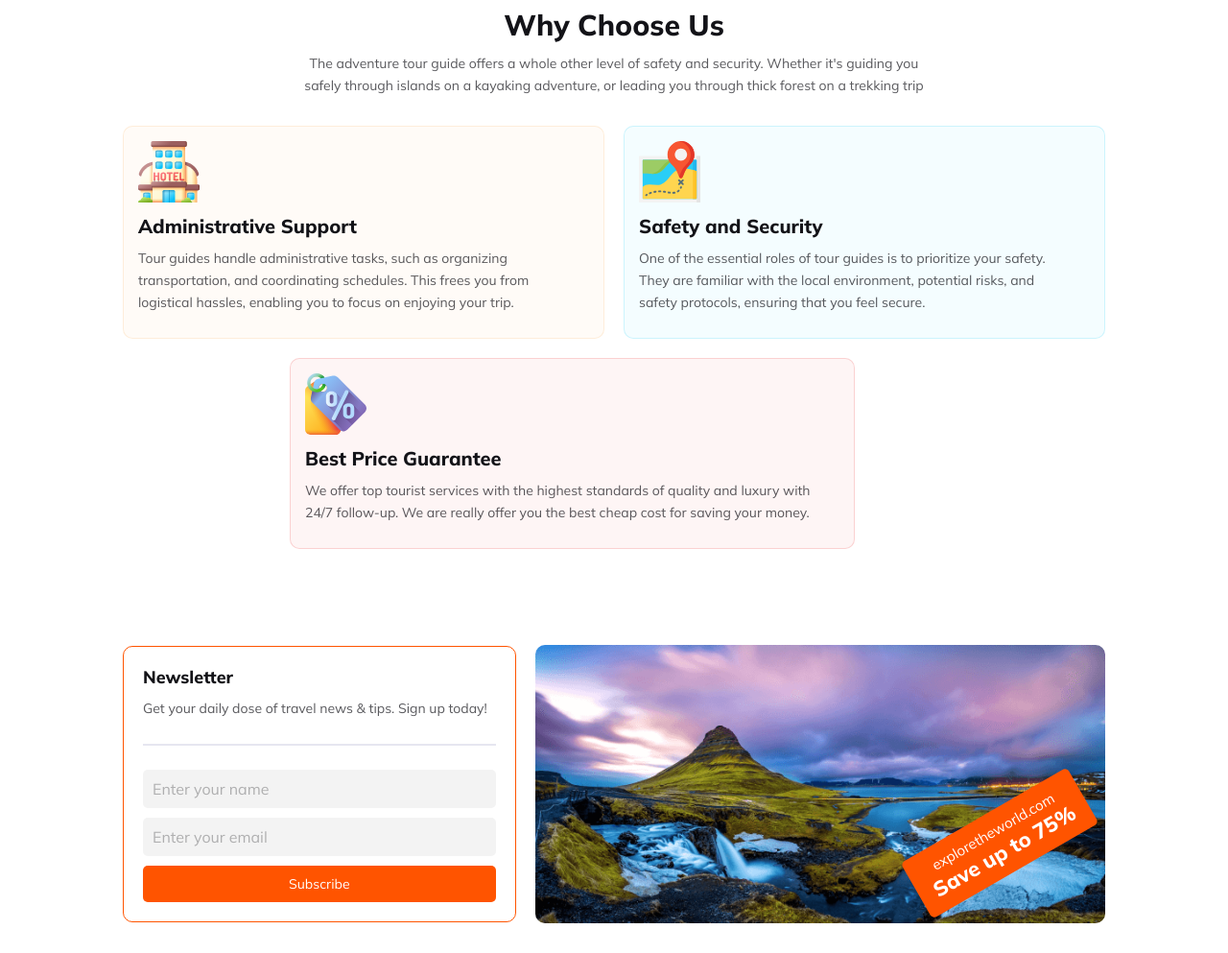
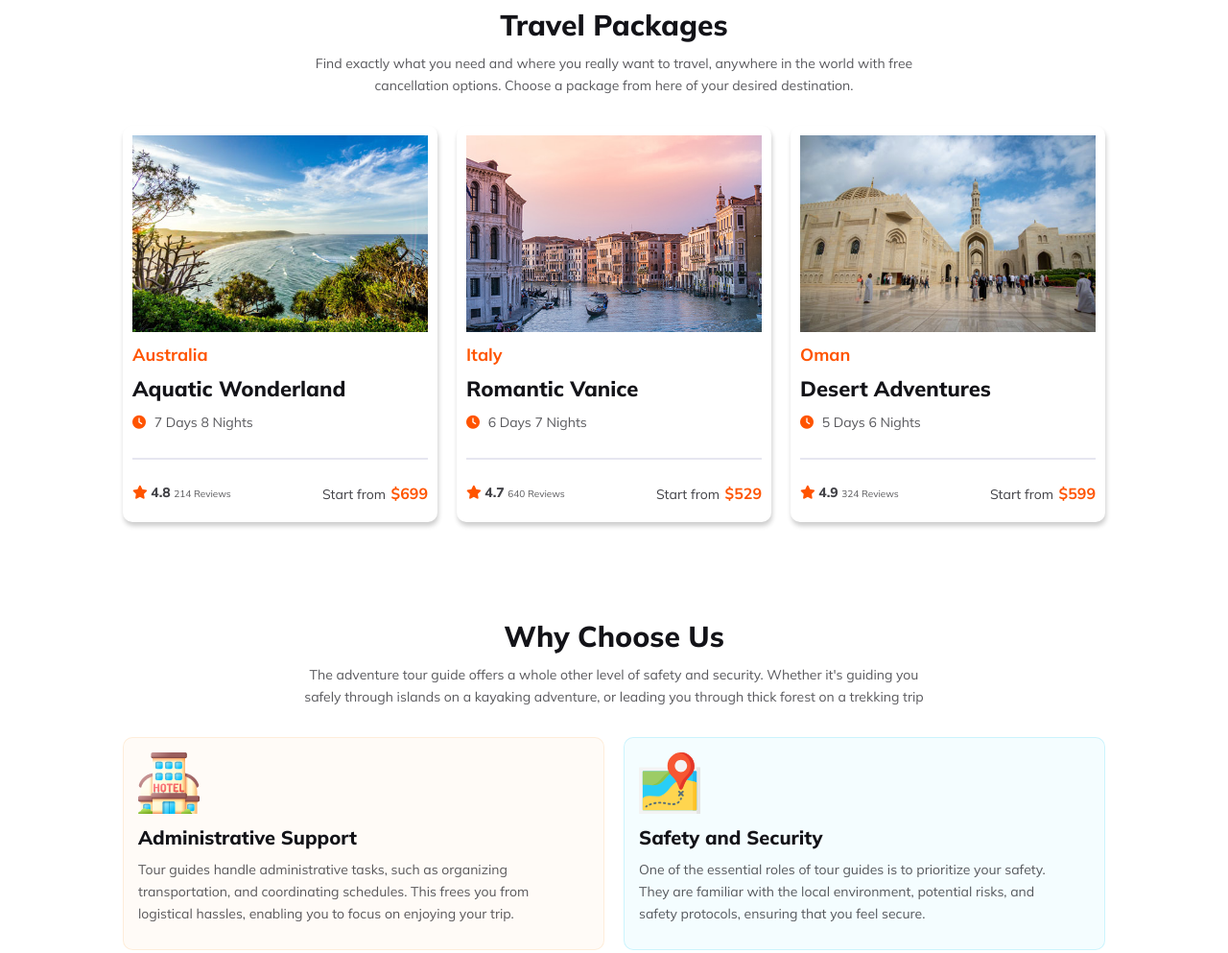
Before and after one commit to BurhanUddinAhmad/B9A2-Explore-The-World, a plain HTML site: page index.html in a window 1280 px wide. Shown: the part 2140-3133 px from the top of the page at 96% size. Drawn offline with Linux system fonts and the light colour scheme.

Commit message:
Added travel packages section as Bonus section

```diff
--- a/css/responsive.css
+++ b/css/responsive.css
@@ -105,6 +105,14 @@
     .newsletter-contents .discount {
       width: 100%;
     }
+    /* ======= Start Travel Packages ==== */
+    .package-contents {
+      flex-direction: column;
+      justify-content: center;
+    }
+    .single-package {
+      flex-basis: 100%;
+    }
 
 
 }
--- a/css/style.css
+++ b/css/style.css
@@ -196,7 +196,7 @@ nav > #nav-check {
   height: 100%;
 }
 
-/* ====== Choose your destination === */
+/* ======Start Choose your destination === */
 .destination-contents {
   display: grid;
   grid-template-columns: repeat(12, 1fr);
@@ -260,6 +260,70 @@ nav > #nav-check {
   border-radius: 1rem;
   grid-column: span 8;
 }
+/* ======End Choose your destination === */
+
+/* ======= Start Travel Packages ==== */
+.package-contents {
+  display: flex;
+  justify-content: space-between;
+  gap: 2rem;
+}
+.single-package {
+  flex-basis: 33%;
+  padding: 1rem;
+  border-radius: 1rem;
+  box-shadow: .1rem .4rem .5rem 0 rgba(0, 0, 0, 0.2);
+}
+.package-image img {
+  width: 100%;
+}
+.single-package h4 {
+  font-size: 1.8rem;
+  margin: 1rem 0;
+  font-weight: bold;
+  color: #FF5400;
+}
+.single-package h2 {
+  font-size: 2.2rem;
+}
+.single-package p i {
+  font-size: 1.4rem;
+  color: #FF5400;
+  margin-right: .5rem;
+}
+.single-package .focusOn {
+  display: flex;
+  justify-content: space-between;
+  margin-bottom: 1rem;
+}
+.single-package .focusOn .reviews i {
+  font-size: 1.4rem;
+  color: #FF5400;
+  margin-right: .2rem;
+}
+.single-package .focusOn .reviews span {
+  font-size: 1.4rem;
+  color: #424247;
+  font-weight: 800;
+  margin-right: .2rem;
+}
+.single-package .focusOn .reviews small {
+  font-size: 1rem;
+  color: #5A5A5D;
+}
+.single-package .focusOn .price {
+  font-size: 1.4rem;
+  color: #424247;
+}
+.single-package .focusOn .price strong {
+  font-size: 1.6rem;
+  font-weight: bold;
+  color: #FF5400;
+  margin-left: .2rem;
+}
+
+/* ======= End Travel Packages ==== */
+
 
 /* ==== Why choose us ===== */
 .why-chose-us-contents {
--- a/index.html
+++ b/index.html
@@ -115,6 +115,63 @@
             </div>
         </section>
 
+        <!-- Travel Packages -->
+        <section id="packages">
+            <div class="container">
+                <div class="section-title">
+                    <h2>Travel Packages</h2>
+                    <p>
+                        Find exactly what you need and where you really want to travel,
+                        anywhere in the world with free cancellation options.
+                        Choose a package from here of your desired destination.
+                    </p>
+                </div>
+
+                <div class="package-contents">
+                   <div class="single-package">
+                        <div class="package-image">
+                            <img src="./images/australia.jpg" alt="australia">
+                       </div>
+                       <h4>Australia</h4>
+                       <h2>Aquatic Wonderland</h2>
+                       <p><i class="fa-solid fa-clock"></i> 7 Days 8 Nights</p>
+                       <hr>
+                       <div class="focusOn">
+                            <div class="reviews"><i class="fa-solid fa-star"></i> <span>4.8</span> <small>214 Reviews</small> </div>
+                            <div class="price">Start from <strong>$699</strong></div>
+                       </div>
+                   </div>
+                   <div class="single-package">
+                        <div class="package-image">
+                            <img src="./images/italy.jpg" alt="Italy">
+                       </div>
+                       <h4>Italy</h4>
+                       <h2>Romantic Vanice</h2>
+                       <p><i class="fa-solid fa-clock"></i> 6 Days 7 Nights</p>
+                       <hr>
+                       <div class="focusOn">
+                            <div class="reviews"><i class="fa-solid fa-star"></i> <span>4.7</span> <small>640 Reviews</small> </div>
+                            <div class="price">Start from <strong>$529</strong></div>
+                       </div>
+                   </div>
+                   <div class="single-package">
+                        <div class="package-image">
+                            <img src="./images/oman.jpg" alt="Oman">
+                       </div>
+                       <h4>Oman</h4>
+                       <h2>Desert Adventures</h2>
+                       <p><i class="fa-solid fa-clock"></i> 5 Days 6 Nights</p>
+                       <hr>
+                       <div class="focusOn">
+                            <div class="reviews"><i class="fa-solid fa-star"></i> <span>4.9</span> <small>324 Reviews</small> </div>
+                            <div class="price">Start from <strong>$599</strong></div>
+                       </div>
+                   </div>
+
+                </div>
+            </div>
+        </section>
+
         <!-- Why choose us -->
         <section id="why-choose-us">
             <div class="container">
@@ -158,7 +215,7 @@
                 <div class="newsletter-contents">
                     <form>
                         <h4>Newsletter</h4>
-                        <p>Get your daily dose of travel news & tips. Sign up today!</p>
+                        <p>Get our daily news & tips. Sign up today!</p>
                         <hr>
                         <input type="text" placeholder="Enter your name">
                         <input type="email" placeholder="Enter your email">
```
Also changed, not shown: images/australia.jpg (added), images/italy.jpg (added), images/oman.jpg (added).
